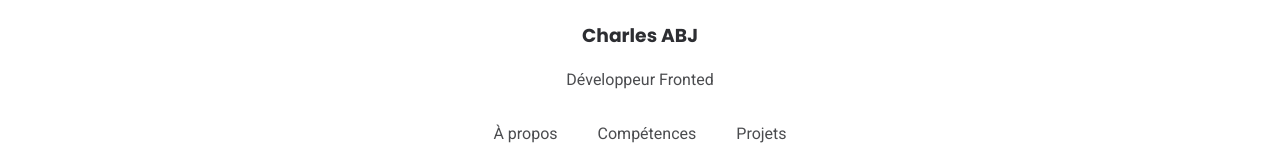
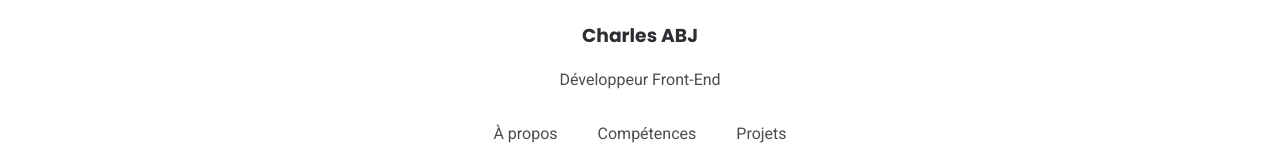
Before and after one commit to CharlesABJ/portfolio, a Next.js app: page / in a window 1280 px wide. Shown: the part 5380-5540 px from the top of the page. Built offline with nearby package versions, Linux system fonts and the light colour scheme.

Commit message:
Update Footer.jsx Developpeur Fronted => Developpeur Front-End

```diff
--- a/app/components/Footer/Footer.jsx
+++ b/app/components/Footer/Footer.jsx
@@ -14,7 +14,7 @@ function Footer(props) {
   return (
     <footer>
       <h3>Charles ABJ</h3>
-      <p>Développeur Fronted</p>
+      <p>Développeur Front-End</p>
       <ul className="nav">
         <li
           className="active"
```
